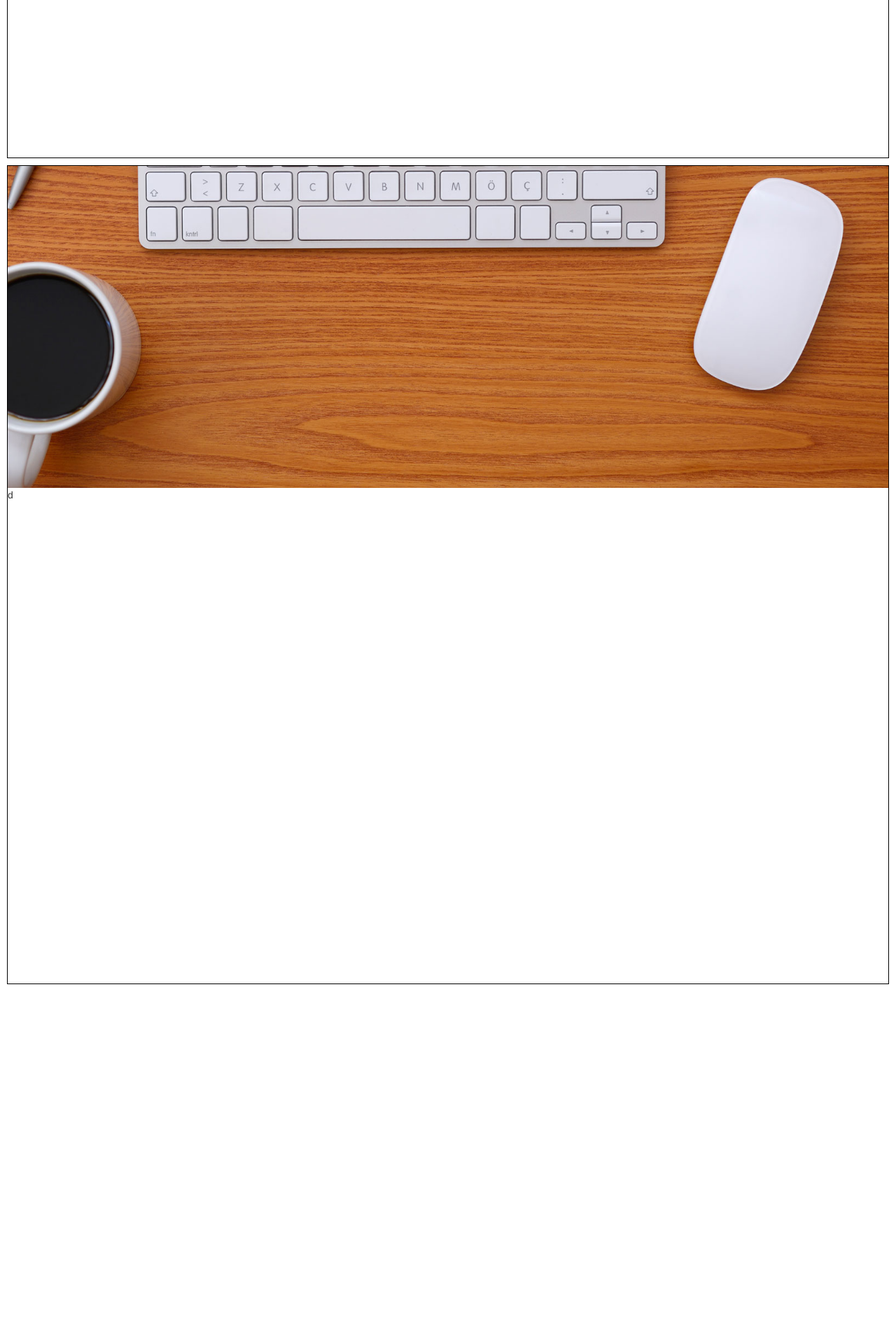
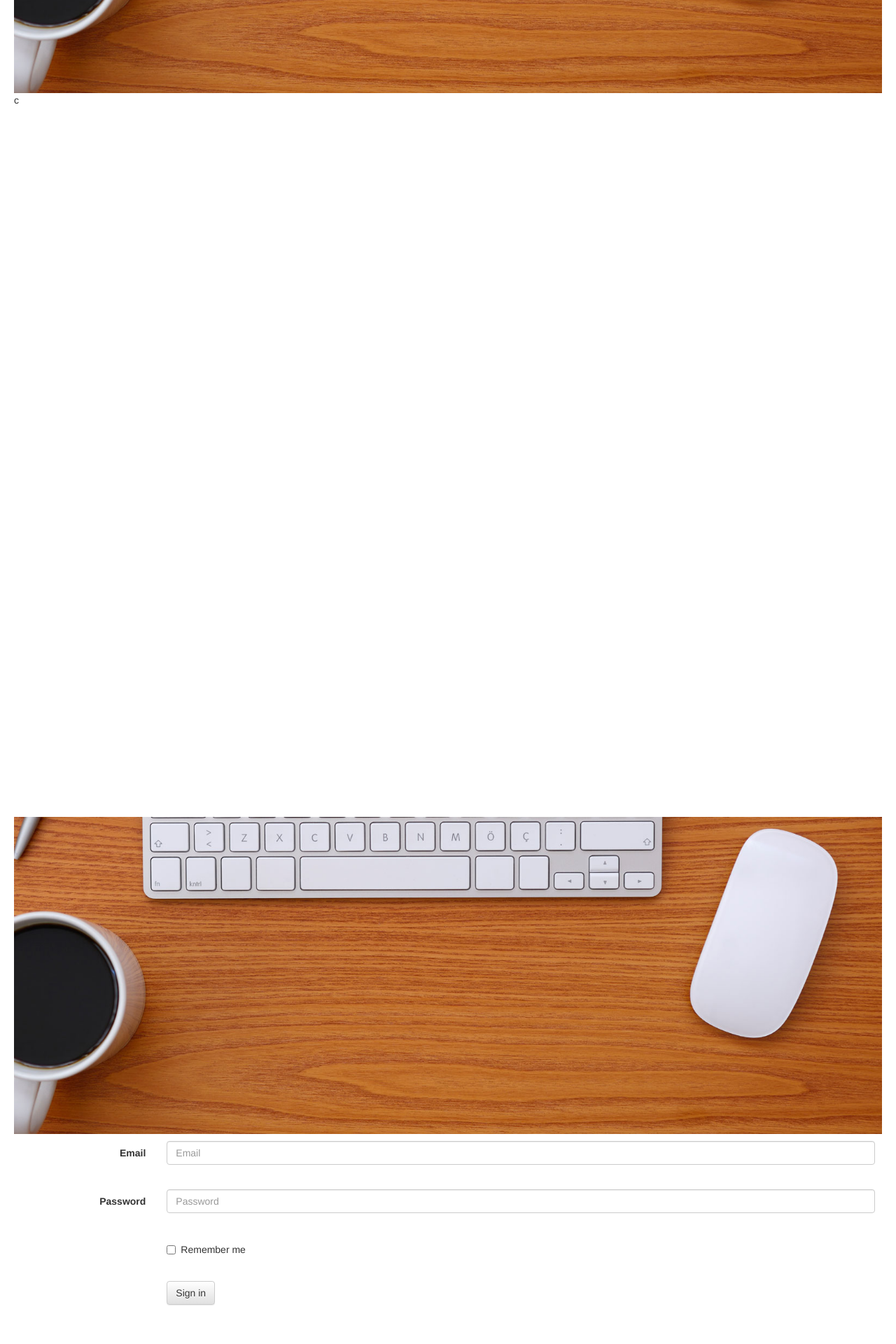
Before and after one commit to eline-yilin/company, a PHP site: page /yushu/ in a window 1280 px wide. Shown: the part 3360-5280 px from the top of the page at 70% size. Before the commit the page ends 4766 px from the top, so only its background shows below. Run offline with PHP 8.4, Linux system fonts and the light colour scheme; some libraries are stand-ins or nearby versions.

Commit message:
cnotact form init

```diff
--- a/web/pages/index.php
+++ b/web/pages/index.php
@@ -29,7 +29,37 @@ c</div>
 	<div class='my-bg'>
     		<img src="<?php echo THEME_PATH;?>images/nav-bg.jpg" />
     </div>
-d</div>
+    <div class='form-container'>
+    	<form class="form-horizontal" role="form">
+		  <div class="form-group">
+		    <label for="inputEmail3" class="col-sm-2 control-label">Email</label>
+		    <div class="col-sm-10">
+		      <input type="email" class="form-control" id="inputEmail3" placeholder="Email">
+		    </div>
+		  </div>
+		  <div class="form-group">
+		    <label for="inputPassword3" class="col-sm-2 control-label">Password</label>
+		    <div class="col-sm-10">
+		      <input type="password" class="form-control" id="inputPassword3" placeholder="Password">
+		    </div>
+		  </div>
+		  <div class="form-group">
+		    <div class="col-sm-offset-2 col-sm-10">
+		      <div class="checkbox">
+		        <label>
+		          <input type="checkbox"> Remember me
+		        </label>
+		      </div>
+		    </div>
+		  </div>
+		  <div class="form-group">
+		    <div class="col-sm-offset-2 col-sm-10">
+		      <button type="submit" class="btn btn-default">Sign in</button>
+		    </div>
+		  </div>
+		</form>
+    </div>
+</div>
 <?php
 include '../includes/footer.php';
 ?>
--- a/web/themes/css/app.css
+++ b/web/themes/css/app.css
@@ -71,5 +71,9 @@
 
 	}
 .my-bg img{width:100%;}
-.page-section{border:1px solid black; margin:10px;}
+.page-section{ margin:10px; padding:10px;}
 #footer{padding:1% 0px;text-align:center;background:#FFF;border-top:1px solid #eee;}
+.form-group
+{
+	padding:10px;
+}
--- a/web/themes/js/app.js
+++ b/web/themes/js/app.js
@@ -9,14 +9,20 @@ $(document).ready(function(){
 
 
 	$('.nav li.nav-item').click(function(){
+		var prev_page = current_page;
 		var hash = $(this).find('a').attr('href').substring(1);
 		$('#nav-item-' + current_page).removeClass('active');
 		//$('#' + current_page + '-content').fadeOut();
 		current_page = hash;
 		$('#nav-item-' + current_page).addClass('active');
 		$('#' + current_page + '-content').hide().fadeIn();
+
+		var page_diff = Math.abs(prev_page - current_page);
+
+		var time_diff = 800*0;
+
 		//$('html body').animate({ scrollTop: 580 }, 800);
-		$('html body').animate({ scrollTop: $('#' + current_page + '-content').offset().top - 50 }, 800);
+		$('html body').animate({ scrollTop: $('#' + current_page + '-content').offset().top - 50 }, time_diff);
 	});
 
 });
```
